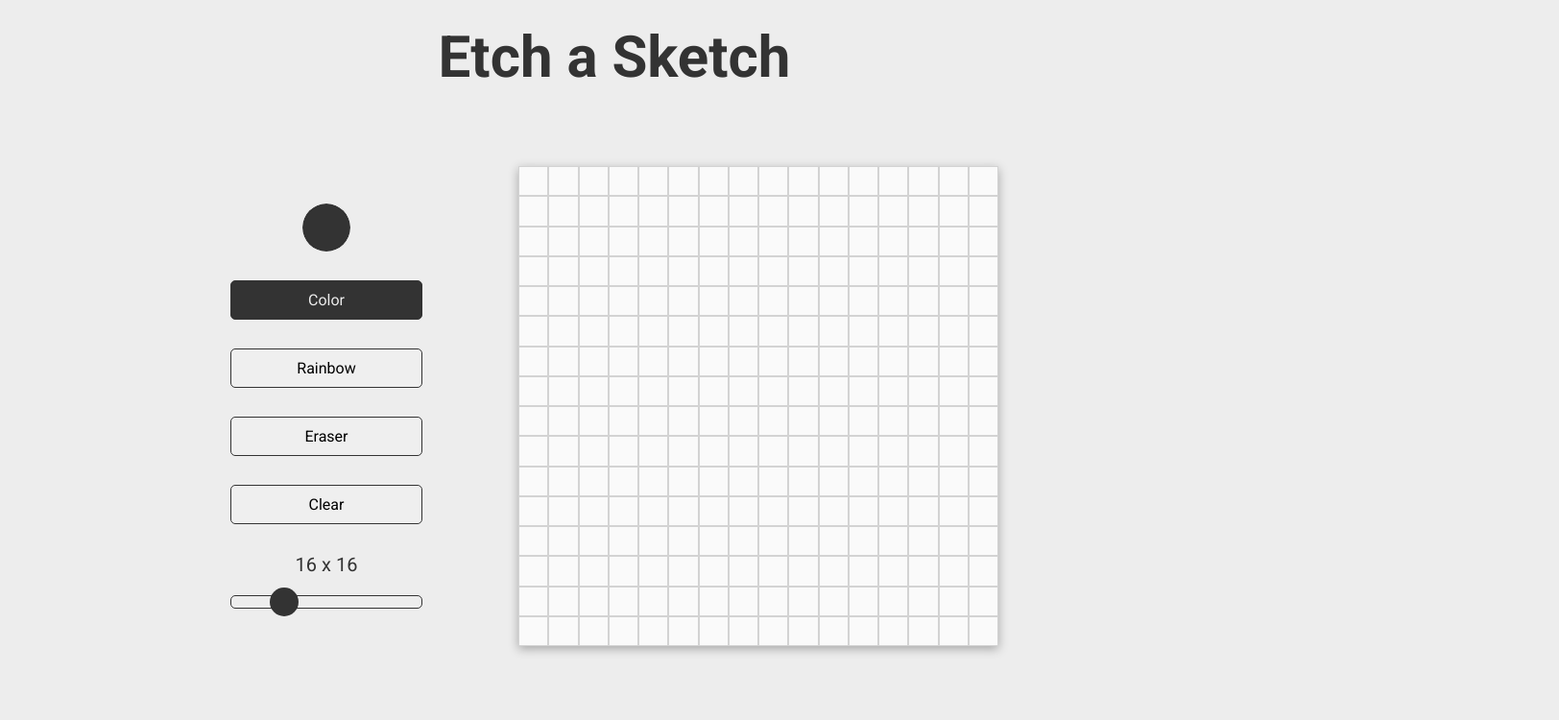
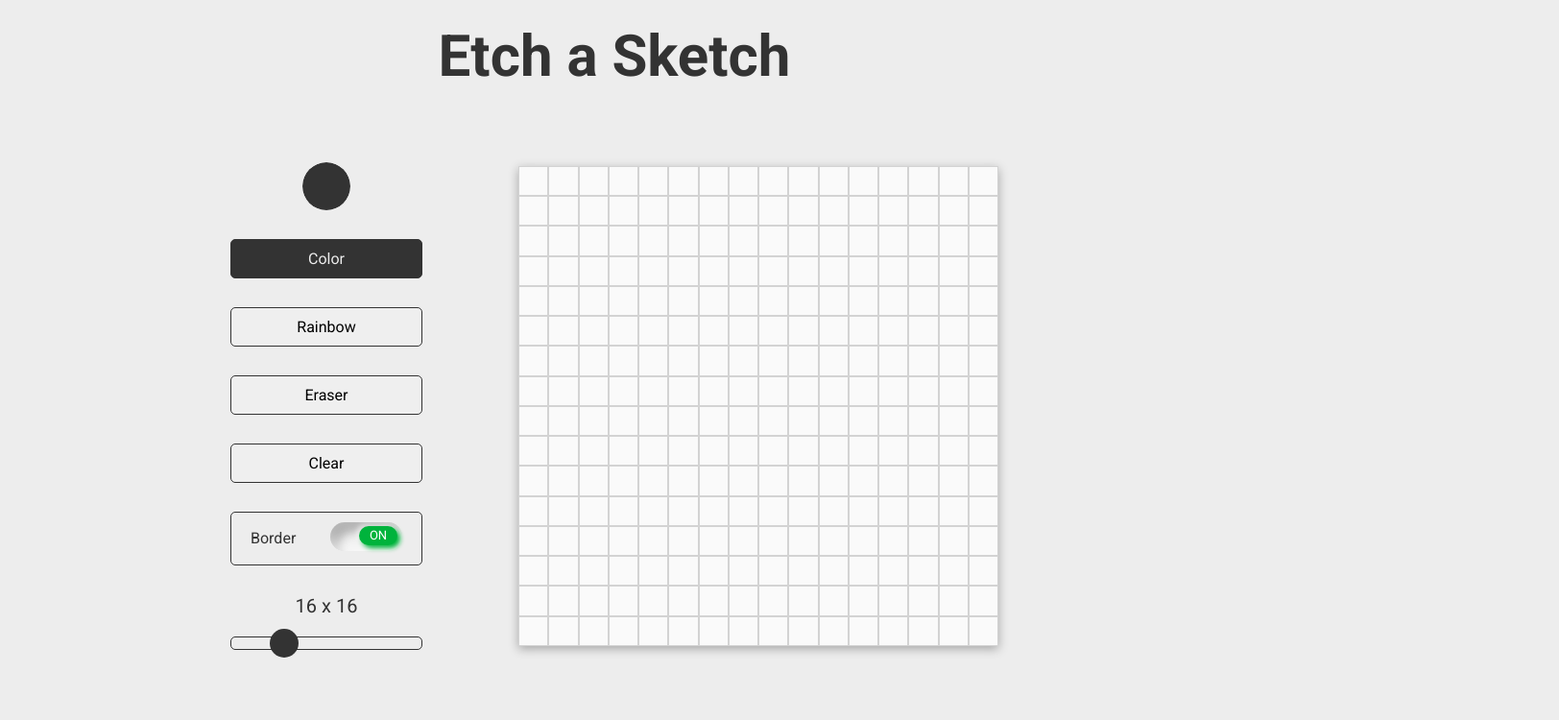
Before and after one commit to ccrsxx/etch-a-sketch, a React (Create React App) app: page / in a window 1280 px wide. Shown: the top 750 px of the page at 96% size, 1624 px wide, since content can reach past the window. Built offline with nearby package versions, Linux system fonts and the light colour scheme.

Commit message:
added border toggle

```diff
--- a/src/App.tsx
+++ b/src/App.tsx
@@ -6,6 +6,7 @@ export default function App() {
   const [size, setSize] = useState(16);
   const [mode, setMode] = useState('color');
   const [isMouseDown, setIsMouseDown] = useState(false);
+  const [isBordered, setIsBordered] = useState(true);
   const [isClear, setIsClear] = useState(false);
 
   const sketchKey = useRef(Date.now());
@@ -32,13 +33,18 @@ export default function App() {
   }, [size, isClear]);
 
   useEffect(() => {
+    const border = isBordered ? '1px solid lightgray' : 'none';
+    document.documentElement.style.setProperty('--border', border);
+  }, [isBordered]);
+
+  useEffect(() => {
     document.documentElement.style.setProperty('--slider-thumb', color);
   }, [color]);
 
   const handleSlider = ({
     target: { value }
   }: React.ChangeEvent<HTMLInputElement>) => {
-    clear();
+    toggleClear();
     setSize(+value);
   };
 
@@ -70,7 +76,11 @@ export default function App() {
       }
     };
 
-  const clear = () => setIsClear(true);
+  const toggleClear = () => setIsClear(true);
+
+  const toggleBorder = () => {
+    setIsBordered(!isBordered);
+  };
 
   return (
     <div className='App'>
@@ -80,7 +90,9 @@ export default function App() {
           color={color}
           size={size}
           mode={mode}
-          clear={clear}
+          isBordered={isBordered}
+          toggleClear={toggleClear}
+          toggleBorder={toggleBorder}
           handleMode={handleMode}
           handleSlider={handleSlider}
           handleColor={handleColor}
--- a/src/components/Controls.tsx
+++ b/src/components/Controls.tsx
@@ -2,7 +2,9 @@ interface ControlProps {
   color: string;
   size: number;
   mode: string;
-  clear: () => void;
+  isBordered: boolean;
+  toggleClear: () => void;
+  toggleBorder: () => void;
   handleMode: (mode: string) => () => void;
   handleSlider: ({
     target: { value }
@@ -16,7 +18,9 @@ export function Controls({
   color,
   size,
   mode,
-  clear,
+  isBordered,
+  toggleBorder,
+  toggleClear,
   handleMode,
   handleSlider,
   handleColor
@@ -51,9 +55,23 @@ export function Controls({
       >
         Eraser
       </button>
-      <button type='button' onClick={clear}>
+      <button type='button' onClick={toggleClear}>
         Clear
       </button>
+      <div className='switch-holder'>
+        <div className='switch-label'>
+          <span>Border</span>
+        </div>
+        <div className='switch-toggle'>
+          <input
+            type='checkbox'
+            id='bluetooth'
+            defaultChecked={isBordered}
+            onClick={toggleBorder}
+          />
+          <label htmlFor='bluetooth' />
+        </div>
+      </div>
       <label htmlFor='size-slider'>{`${size} x ${size}`}</label>
       <input
         id='size-slider'
--- a/src/styles/scss/_Controls.scss
+++ b/src/styles/scss/_Controls.scss
@@ -101,4 +101,65 @@
       background-color: red;
     }
   }
+
+  .switch-holder {
+    width: 100%;
+    padding: 1rem 2rem;
+    font-family: inherit;
+    font-size: 1.6rem;
+    border: 1px solid var(--primary-dark);
+    border-radius: 5px;
+    display: flex;
+    justify-content: space-between;
+    align-items: center;
+    transition: 200ms ease-in-out;
+
+    &:hover {
+      transform: scale(1.05);
+      background-color: lightgray;
+    }
+
+    input[type='checkbox'] {
+      position: absolute;
+      opacity: 0;
+      z-index: -2;
+
+      & + label {
+        position: relative;
+        display: inline-block;
+        width: 7.5rem;
+        height: 3rem;
+        border-radius: 20px;
+        margin: 0;
+        cursor: pointer;
+        box-shadow: inset -8px -8px 15px rgba(255, 255, 255, 0.6),
+          inset 10px 10px 10px rgba(0, 0, 0, 0.25);
+      }
+
+      & + label::before {
+        position: absolute;
+        content: 'OFF';
+        font-size: 13px;
+        text-align: center;
+        line-height: 2rem;
+        top: 4.5px;
+        left: 5px;
+        width: 4rem;
+        height: 2rem;
+        border-radius: 20px;
+        background-color: #d1dad3;
+        box-shadow: -3px -3px 5px rgba(255, 255, 255, 0.5),
+          3px 3px 5px rgba(0, 0, 0, 0.25);
+        transition: 0.3s ease-in-out;
+      }
+
+      &:checked + label::before {
+        left: 40%;
+        content: 'ON';
+        color: #fff;
+        background-color: #00b33c;
+        box-shadow: -3px -3px 5px rgba(255, 255, 255, 0.5), 3px 3px 5px #00b33c;
+      }
+    }
+  }
 }
--- a/src/styles/scss/_SketchPad.scss
+++ b/src/styles/scss/_SketchPad.scss
@@ -15,11 +15,10 @@
 
   .cell-pad {
     cursor: crosshair;
-    border: 1px solid lightgray;
-    transition: border-color 250ms;
+    border: var(--border);
 
     &:hover {
-      border-color: gray;
+      border: 1px solid gray;
     }
   }
 }
--- a/src/styles/scss/_root.scss
+++ b/src/styles/scss/_root.scss
@@ -5,6 +5,7 @@ $secondary-light: #fafafa;
 $primary-dark: #333;
 
 $slider-thumb: #333;
+$border: none;
 
 :root {
   --font-size: #{$font-size};
@@ -14,6 +15,7 @@ $slider-thumb: #333;
   --primary-dark: #{$primary-dark};
 
   --slider-thumb: #{$slider-thumb};
+  --border: #{$border};
 }
 
 * {
```
Also changed, not shown: .eslintrc.json.
